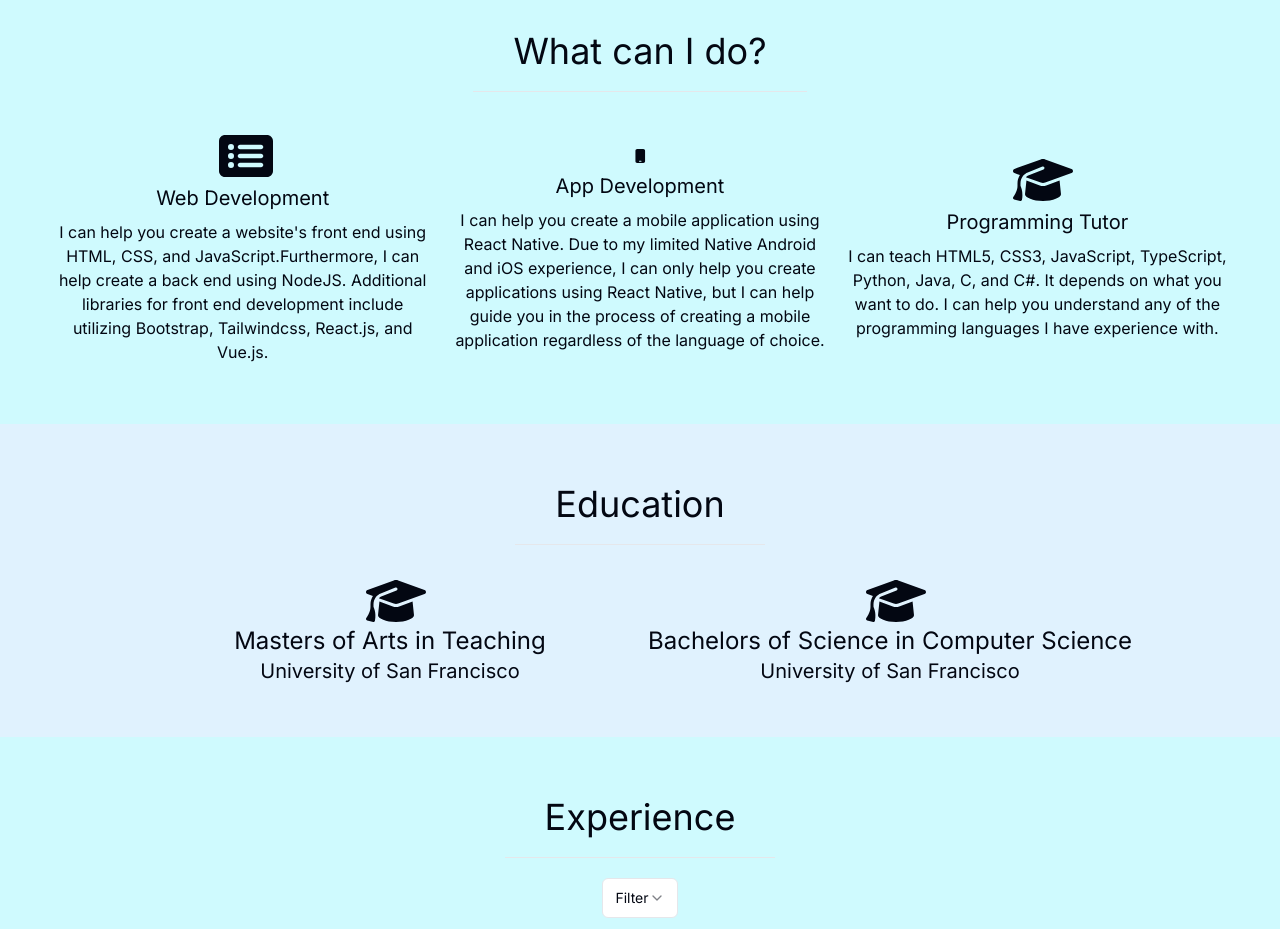
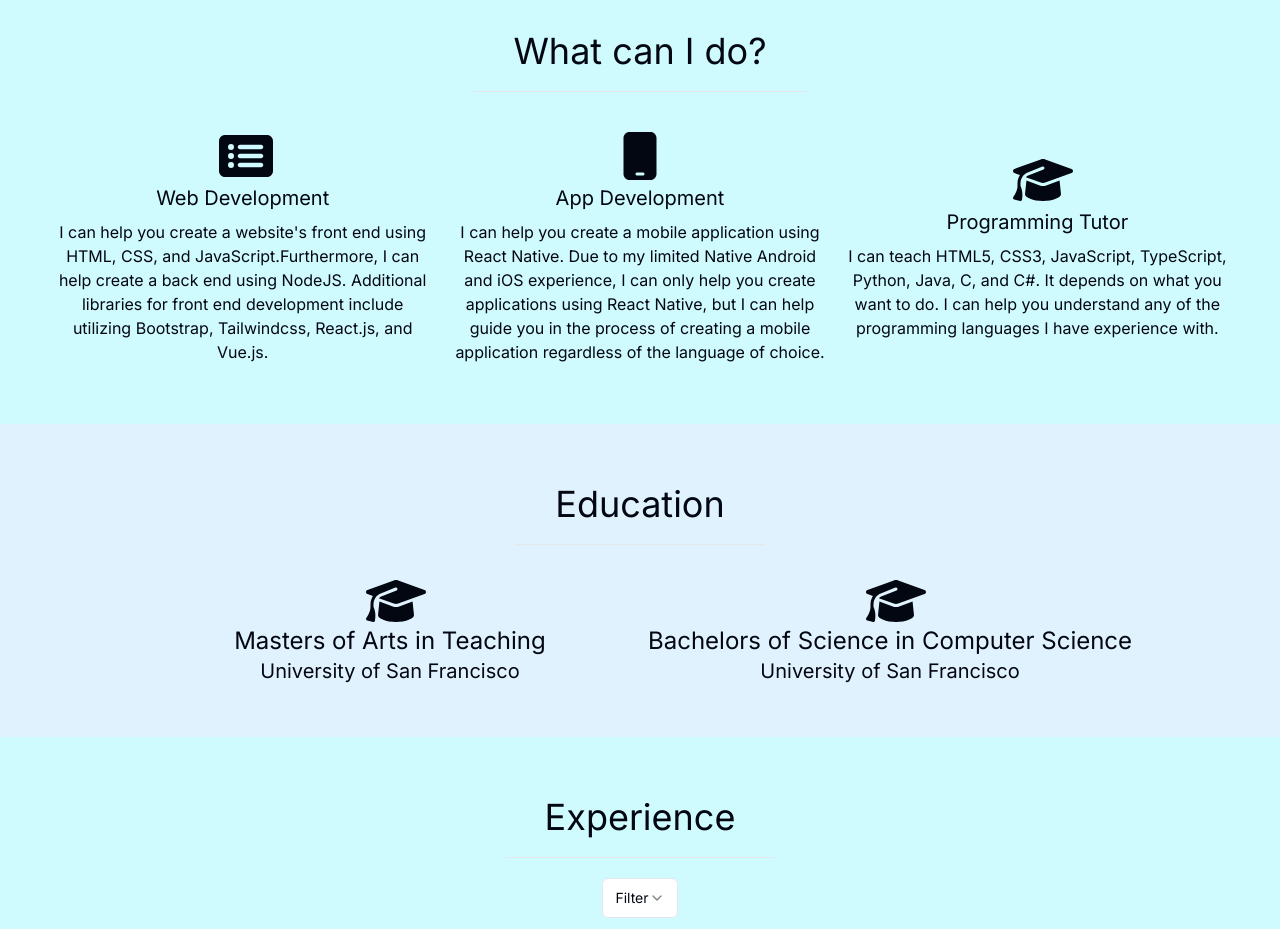
Before and after one commit to EdwardRees/portfolio-site, a Next.js app: page / in a window 1280 px wide. Shown: the part 1640-2569 px from the top of the page. Built offline with nearby package versions, Linux system fonts and the light colour scheme.

Commit message:
[chore] fix of size for app dev icon

```diff
--- a/src/app/page.tsx
+++ b/src/app/page.tsx
@@ -129,7 +129,7 @@
             <Service
               title="App Development"
               icon={faMobile}
-              size="sm"
+              size="3x"
               desc="I can help you create a mobile application using React Native. Due to my limited
               Native Android and iOS experience, I can only help you create applications using
               React Native, but I can help guide you in the process of creating a mobile
```
